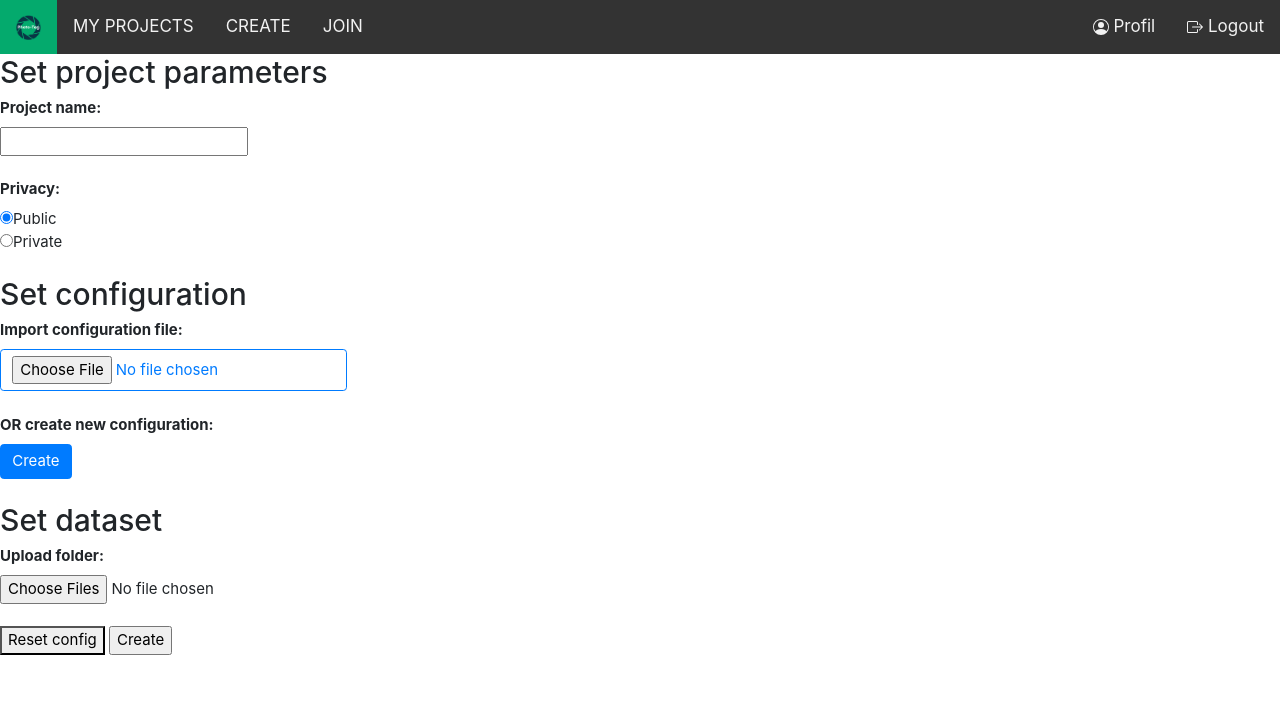
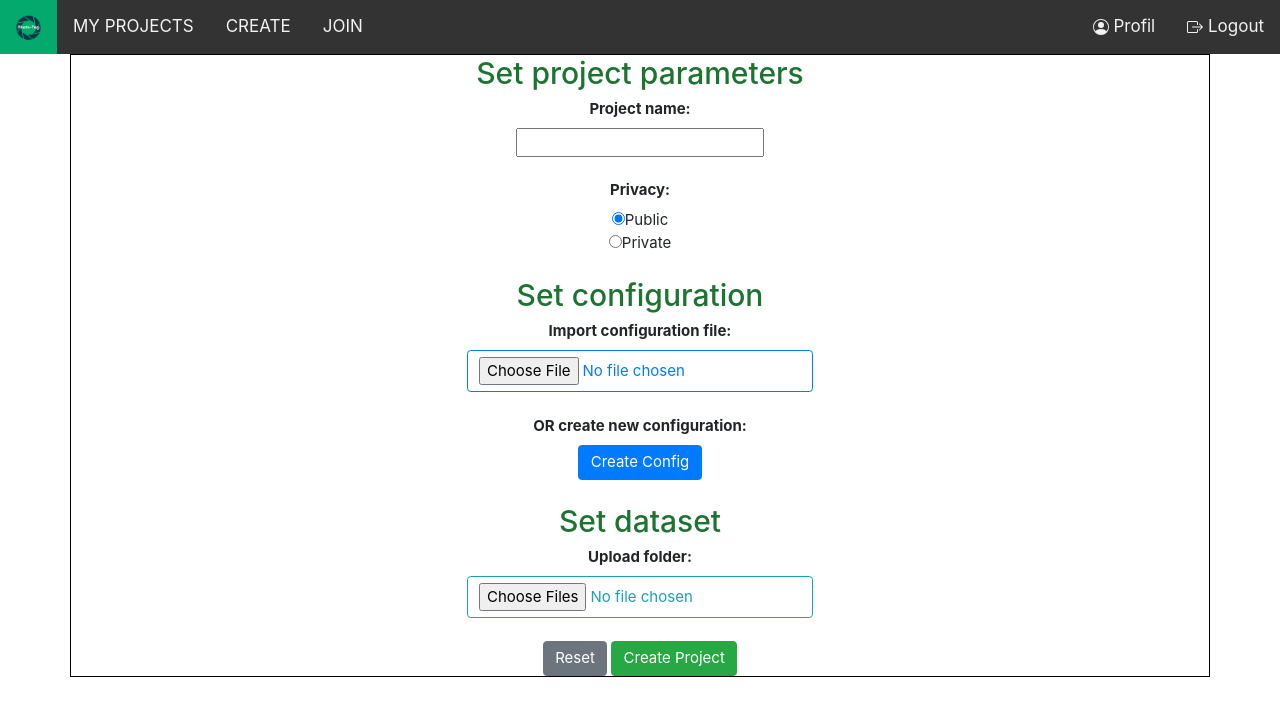
Before and after one commit to valatt19/phototag, a Flask app: page /project/new/ in a window 1280 px wide. Shown: the top 716 px of the page. Run offline with Flask 2, Linux system fonts and the light colour scheme; the visitor is signed in with stand-in values (Sample User, id 1); some libraries are stand-ins or nearby versions.

Commit message:
create css++

```diff
--- a/app/templates/parent2.html
+++ b/app/templates/parent2.html
@@ -78,8 +78,10 @@
             <li class="nav-item">
                 {% if not project.privacy %}
                 <a class="nav-link" href="/project/{{project.id}}/add/">
-                    <img class="logo" src="/static/img/add.png" fill="currentColor" width="20" height="20" fill="currentColor" viewBox="0 0 16 16">
-                    Add
+                    <svg xmlns="http://www.w3.org/2000/svg" width="16" height="16" fill="currentColor" class="bi bi-person-plus" viewBox="0 0 16 16">
+                  <path d="M6 8a3 3 0 1 0 0-6 3 3 0 0 0 0 6zm2-3a2 2 0 1 1-4 0 2 2 0 0 1 4 0zm4 8c0 1-1 1-1 1H1s-1 0-1-1 1-4 6-4 6 3 6 4zm-1-.004c-.001-.246-.154-.986-.832-1.664C9.516 10.68 8.289 10 6 10c-2.29 0-3.516.68-4.168 1.332-.678.678-.83 1.418-.832 1.664h10z"/>
+                  <path fill-rule="evenodd" d="M13.5 5a.5.5 0 0 1 .5.5V7h1.5a.5.5 0 0 1 0 1H14v1.5a.5.5 0 0 1-1 0V8h-1.5a.5.5 0 0 1 0-1H13V5.5a.5.5 0 0 1 .5-.5z"/>
+                </svg> Add
                 </a>
                 {% endif %}
             </li>
--- a/app/templates/project/create.html
+++ b/app/templates/project/create.html
@@ -89,9 +89,10 @@
 
 });
 </script>
-
+<body style="text-align: center">
+<div class="container" style="border: 1px solid #000000;">
         <form action="" method="POST" enctype="multipart/form-data">
-            <h2>Set project parameters</h2>
+            <h2 style="color: #1c7430">Set project parameters</h2>
             <label for="pname"><b>Project name: </b></label><br>
             <input type="text" name="pname" id="pname" required><br><br>
 
@@ -99,12 +100,12 @@
             <input type="radio" id="public" name="ptype" value="1"checked>Public<br>
             <input type="radio" id="private" name="ptype" value="0">Private<br><br>
 
-            <h2>Set configuration</h2>
+            <h2 style="color: #1c7430">Set configuration</h2>
             <div>
                 <label for="importConfiguration"><b>Import configuration file: </b></label><br>
                 <button type="button" class="btn btn-outline-primary"><input type="file" onclick="disableCreate()" name="importConfig" id="importConfig" accept=".xml"></button><br><br>
                 <label for="btn_create"><b>OR create new configuration: </b></label><br>
-                <button type="button" id="btn_create" onclick="disableImport()" class="btn btn-primary" data-bs-toggle="modal" data-bs-target="#popup">Create</button><br><br>
+                <button type="button" id="btn_create" onclick="disableImport()" class="btn btn-primary" data-bs-toggle="modal" data-bs-target="#popup">Create Config</button><br><br>
 
                 <div id="popup" name="popup" class="modal">
                 <div class="modal-dialog modal-dialog-centered">
@@ -127,15 +128,18 @@
 
             </div>
 
-            <h2>Set dataset</h2>
+            <h2 style="color: #1c7430">Set dataset</h2>
             <label for="file"><b>Upload folder: </b></label><br>
-            <input type="file" name="files[]" id="files" multiple directory="" webkitdirectory="" mozdirectory="" ><br><br>
-
-            <button onclick="reset()" id="reset_config">Reset config</button>
-            <input onclick="return checkForm()" id="createButton" type="submit" value="Create">
+            <button type="button" class="btn btn-outline-info">
+                <input type="file" name="files[]" id="files" multiple directory="" webkitdirectory="" mozdirectory="" >
+            </button>
+            <br><br>
+            <button onclick="reset()" id="reset_config" class="btn btn-secondary">Reset</button>
+            <input onclick="return checkForm()" class="btn btn-success" id="createButton" type="submit" value="Create Project">
         </form>
     <script src="https://cdnjs.cloudflare.com/ajax/libs/jquery/3.3.1/jquery.min.js"></script>
 
-
+</div>
+</body>
 
 {% endblock %}
```
